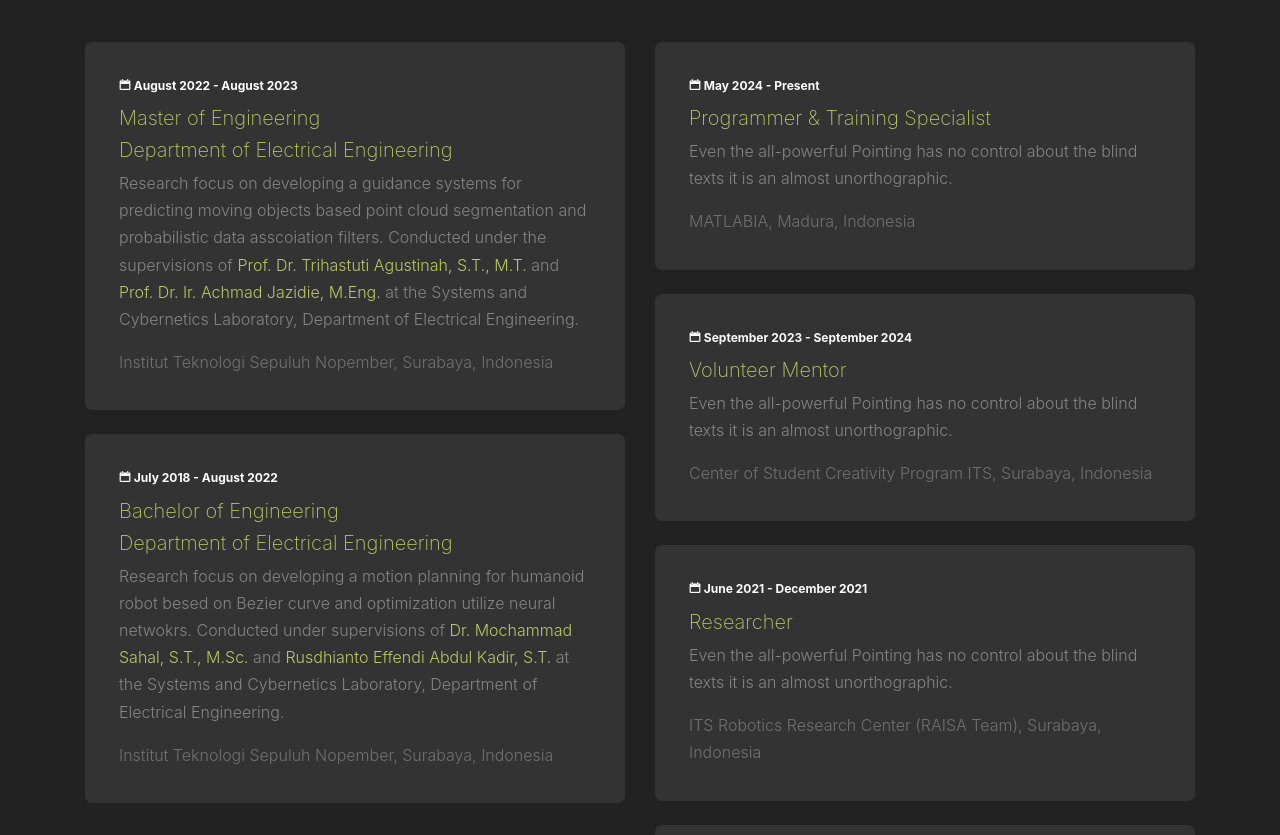
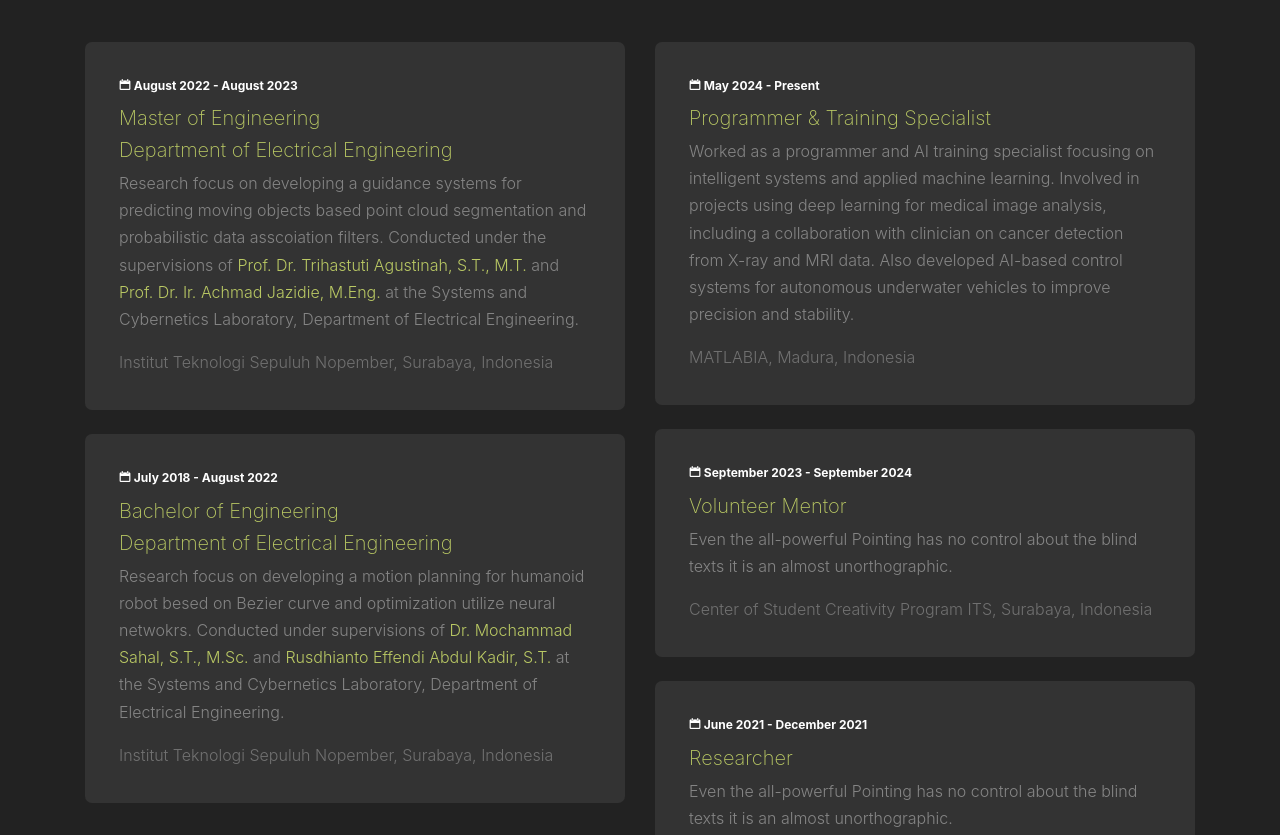
Before and after one commit to azrieelr/azrieelr.github.io, a plain HTML site: page index.html in a window 1280 px wide. Shown: the part 2260-3095 px from the top of the page. Drawn offline with nearby package versions, Linux system fonts and the light colour scheme; some packages are replaced by stand-ins of ours; no server answers; files whose address does not match are found by name.

Commit message:
Update index.html

```diff
--- a/index.html
+++ b/index.html
@@ -283,7 +283,10 @@
 					<div class="resume-item mb-4">
 						<span class="date"><span class="icon-calendar"></span> May 2024 - Present</span>
 						<h3>Programmer & Training Specialist</h3>
-						<p>Even the all-powerful Pointing has no control about the blind texts it is an almost unorthographic.</p>
+						<p>Worked as a programmer and AI training specialist focusing on intelligent systems and applied machine learning.
+							Involved in projects using deep learning for medical image analysis, including a collaboration with clinician on cancer detection from X-ray and MRI data.
+							Also developed AI-based control systems for autonomous underwater vehicles to improve precision and stability.
+						</p>
 						<span class="school">MATLABIA, Madura, Indonesia</span>
 					</div>
 
```
